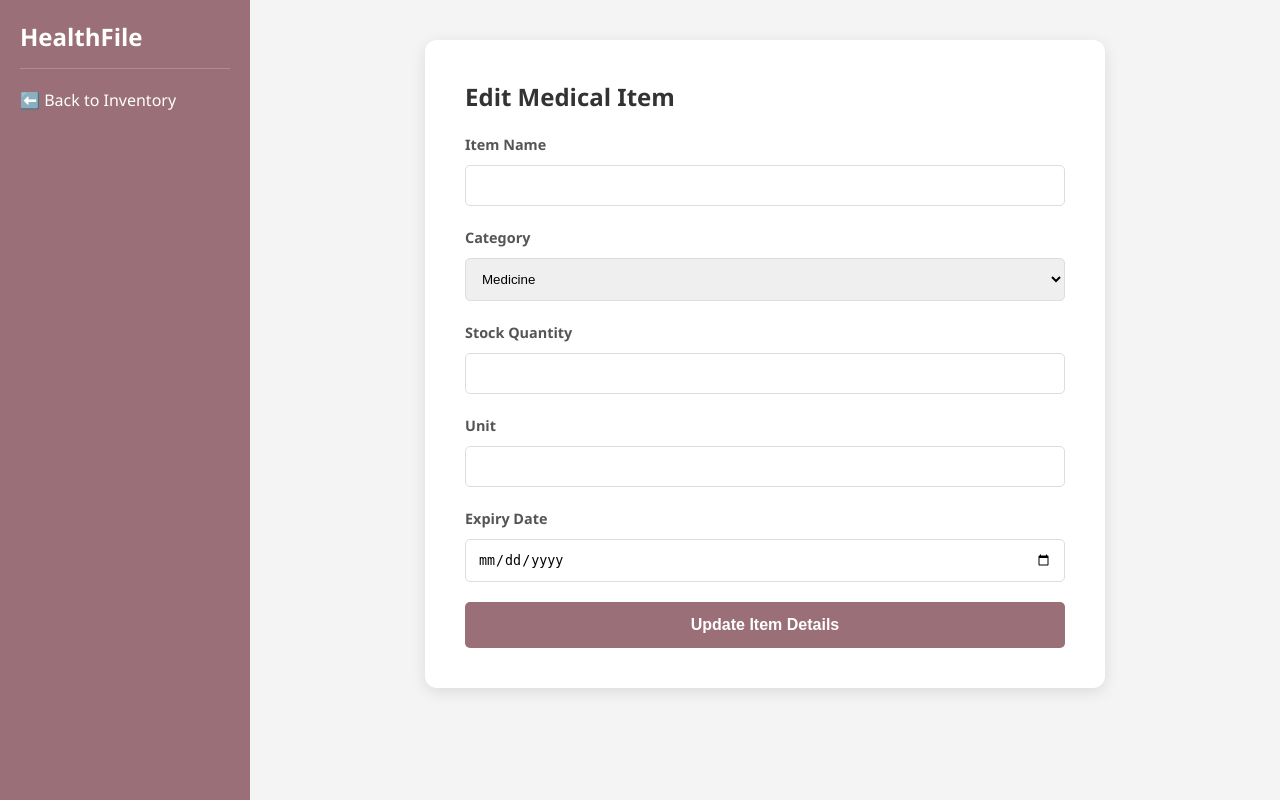
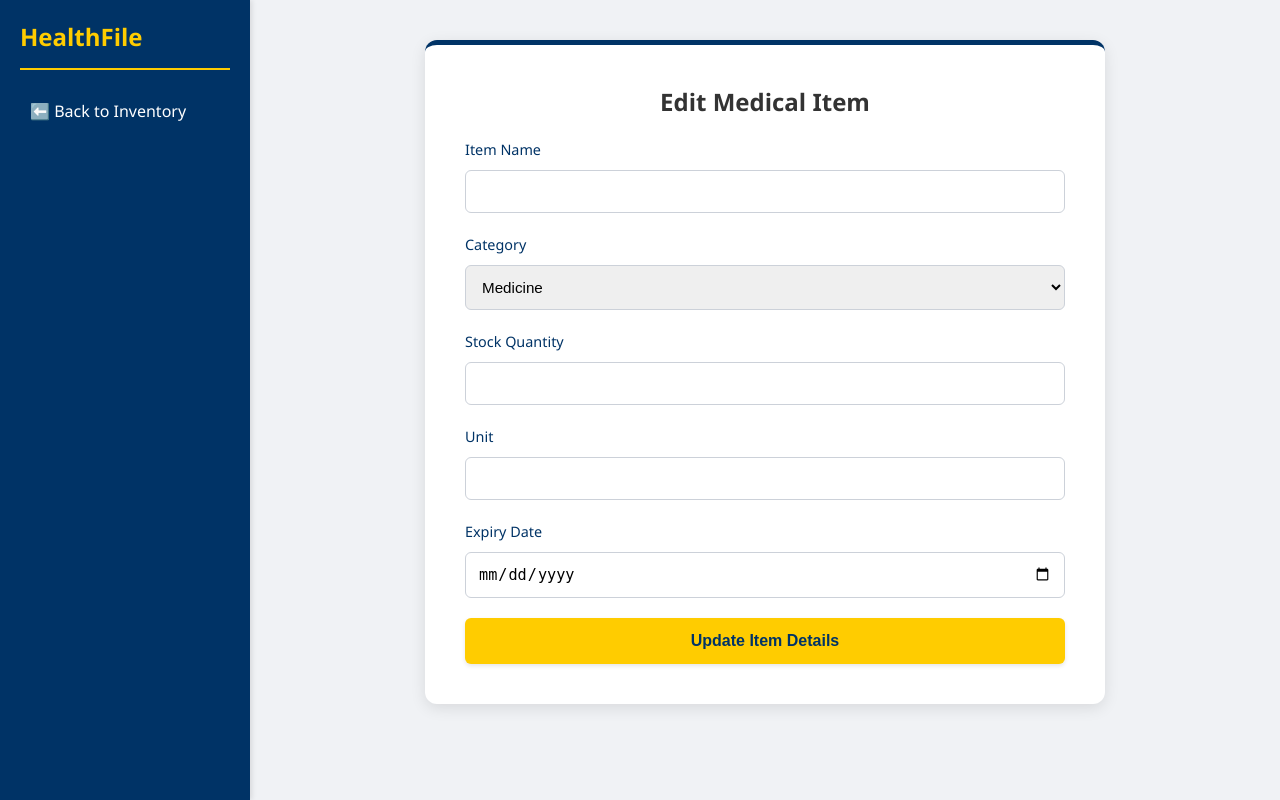
Before and after one commit to KimJulian/IT26_FinalProject, a PHP site: page /edit_item.php in a window 1280 px wide. Run offline with PHP 8.4, Linux system fonts and the light colour scheme; a user stored in the database is signed in; data that the repository does not hold is empty.

Commit message:
Upadated edit_item page color scheme

```diff
--- a/edit_item.php
+++ b/edit_item.php
@@ -44,40 +44,45 @@ if ($_SERVER["REQUEST_METHOD"] == "POST") {
     <title>Edit Item - HealthFile</title>
     <style>
         body {
-            font-family: 'Segoe UI', sans-serif;
-            background-color: #f4f4f4;
+            font-family: 'Segoe UI', Tahoma, Geneva, Verdana, sans-serif;
+            background-color: #f0f2f5;
             display: flex;
             margin: 0;
         }
-
         .sidebar {
             width: 250px;
-            background-color: #9A6F77;
+            background-color: #003366;
             color: white;
             height: 100vh;
             position: fixed;
             padding: 20px;
             box-sizing: border-box;
+            box-shadow: 2px 0 5px rgba(0,0,0,0.1);
         }
-
         .sidebar h2 {
             margin-top: 0;
             font-size: 1.5rem;
-            border-bottom: 1px solid rgba(255, 255, 255, 0.2);
+            color: #FFCC00;
+            border-bottom: 2px solid #FFCC00;
             padding-bottom: 15px;
         }
-
         .sidebar ul {
             list-style: none;
             padding: 0;
         }
-
         .sidebar a {
             color: white;
             text-decoration: none;
             font-weight: 500;
+            padding: 10px;
+            display: block;
+            border-radius: 6px;
+            transition: 0.3s;
         }
-
+        .sidebar a:hover {
+            background: rgba(255, 204, 0, 0.1);
+            color: #FFCC00;
+        }
         .container {
             margin-left: 250px;
             padding: 40px;
@@ -88,7 +93,6 @@ if ($_SERVER["REQUEST_METHOD"] == "POST") {
             justify-content: center;
             align-items: flex-start;
         }
-
         .form-card {
             background: white;
             padding: 40px;
@@ -96,33 +100,48 @@ if ($_SERVER["REQUEST_METHOD"] == "POST") {
             box-shadow: 0 4px 15px rgba(0,0,0,0.1);
             width: 100%;
             max-width: 600px;
+            border-top: 5px solid #003366;
         }
-
+        .form-card h2 {
+            color: #003366;
+            margin-top: 0;
+            text-align: center;
+        }
         label {
-            font-weight: bold;
-            color: #555;
+            ffont-weight: bold;
+            color: #003366;
             font-size: 0.9rem;
         }
-
         input, select {
             width: 100%;
             padding: 12px;
             margin: 10px 0 20px 0;
-            border: 1px solid #ddd;
-            border-radius: 5px;
+            border: 1px solid #ccd1d9;
+            border-radius: 6px;
             box-sizing: border-box;
+            font-size: 0.95rem;
         }
-
+        input:focus, select:focus {
+            outline: none;
+            border-color: #003366;
+            box-shadow: 0 0 0 2px rgba(0, 51, 102, 0.1);
+        }
         .btn-update {
-            background: #9A6F77;
-            color: white;
+            background: #FFCC00;
+            color: #003366;
             border: none;
             padding: 14px;
             width: 100%;
-            border-radius: 5px;
+            border-radius: 6px;
             cursor: pointer;
             font-weight: bold;
             font-size: 1rem;
+            transition: all 0.3s ease;
+            box-shadow: 0 2px 4px rgba(0,0,0,0.1);
+        }
+        .btn-update:hover {
+            background: #e6b800;
+            transform: translateY(-1px);
         }
     </style>
 </head>
```
